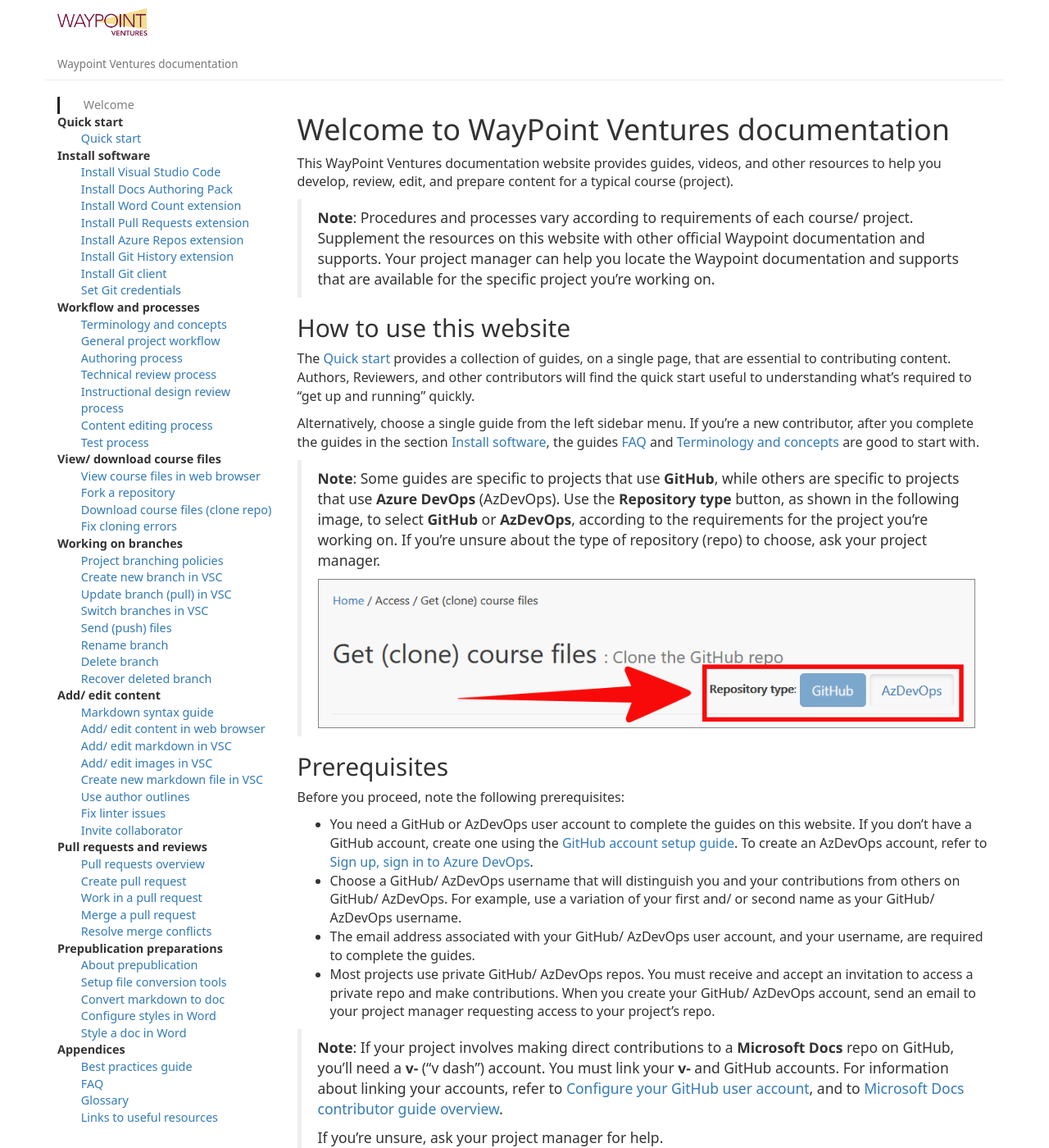
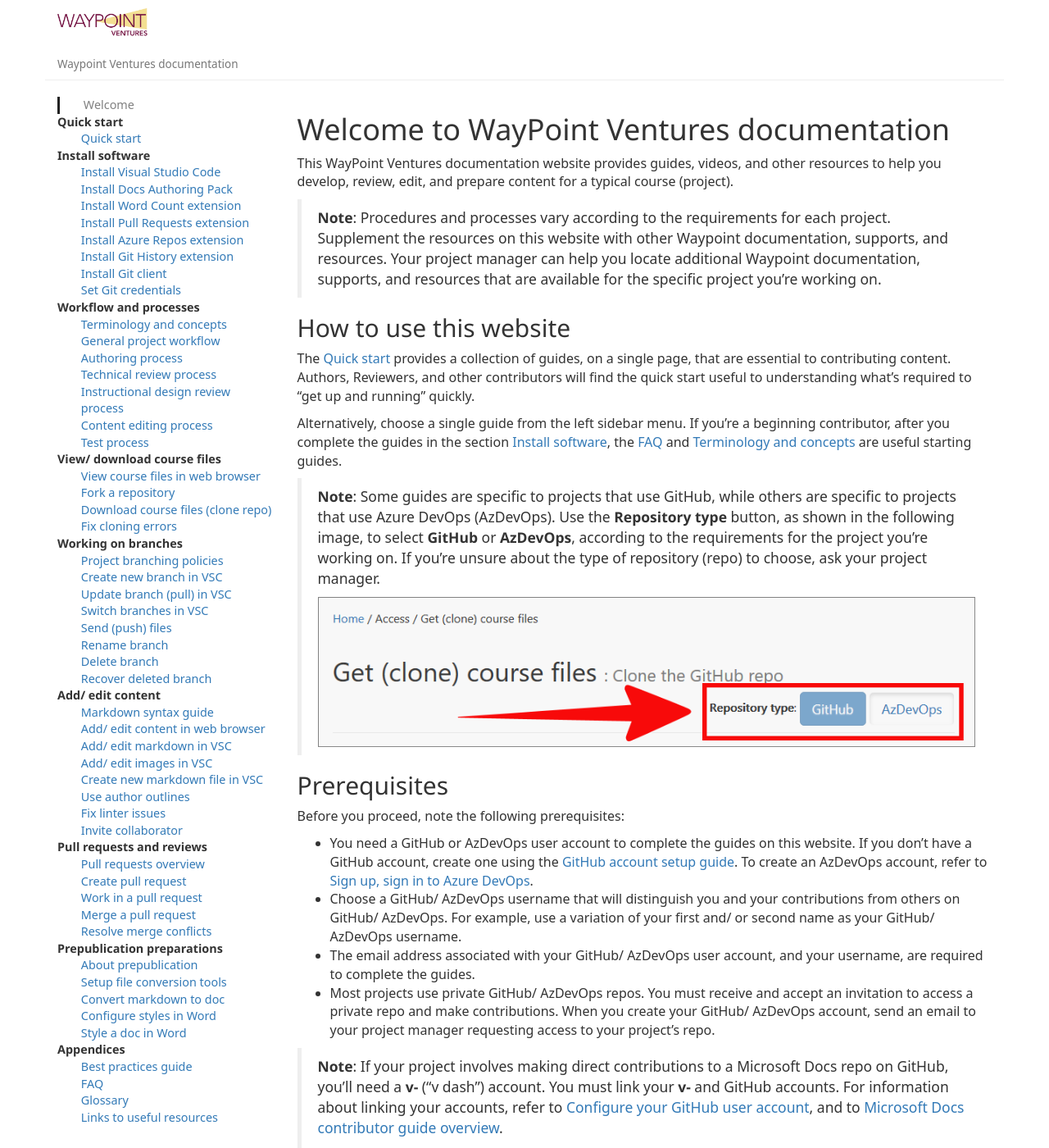
Before and after one commit to mkavana/docs, a Jekyll site: the page built from index.md, in a window 1280 px wide and 1400 px high. Shown: the whole window at 82% size. Built offline with Jekyll 4.4.1, drawn with Linux system fonts in a browser that asks for light colours; some web fonts are replaced.

Commit message:
add clarity to text

```diff
--- a/index.md
+++ b/index.md
@@ -10,16 +10,16 @@ date: 01 Apr 2020
 
 This WayPoint Ventures documentation website provides guides, videos, and other resources to help you develop, review, edit, and prepare content for a typical course (project).
 
-> **Note**: Procedures and processes vary according to requirements of each course/ project. Supplement the resources on this website with other official Waypoint documentation and supports. Your project manager can help you locate the Waypoint documentation and supports that are available for the specific project you're working on.
+> **Note**: Procedures and processes vary according to the requirements for each project. Supplement the resources on this website with other Waypoint documentation, supports, and resources. Your project manager can help you locate additional Waypoint documentation, supports, and resources that are available for the specific project you're working on.
 >
 
 ## How to use this website
 
 The [Quick start]({{site.baseurl}}/quickstart/quickstart.html) provides a collection of guides, on a single page, that are essential to contributing content. Authors, Reviewers, and other contributors will find the quick start useful to understanding what's required to "get up and running" quickly.
 
-Alternatively, choose a single guide from the left sidebar menu. If you're a new contributor, after you complete the guides in the section [Install software]({{site.baseurl}}/install/install-vsc.html), the guides [FAQ]({{site.baseurl}}/appendices/faq.html) and [Terminology and concepts]({{site.baseurl}}/workflow/terminology.html) are good to start with.
+Alternatively, choose a single guide from the left sidebar menu. If you're a beginning contributor, after you complete the guides in the section [Install software]({{site.baseurl}}/install/install-vsc.html), the [FAQ]({{site.baseurl}}/appendices/faq.html) and [Terminology and concepts]({{site.baseurl}}/workflow/terminology.html) are useful starting guides.
 
-> **Note**: Some guides are specific to projects that use **GitHub**, while others are specific to projects that use **Azure DevOps** (AzDevOps). Use the **Repository type** button, as shown in the following image, to select **GitHub** or **AzDevOps**, according to the requirements for the project you're working on. If you're unsure about the type of repository (repo) to choose, ask your project manager.
+> **Note**: Some guides are specific to projects that use GitHub, while others are specific to projects that use Azure DevOps (AzDevOps). Use the **Repository type** button, as shown in the following image, to select **GitHub** or **AzDevOps**, according to the requirements for the project you're working on. If you're unsure about the type of repository (repo) to choose, ask your project manager.
 >
 > ![The 'repository type' selector button](assets/images/00-welcome/repo-switch.png)
 >
@@ -33,7 +33,7 @@ Before you proceed, note the following prerequisites:
 - The email address associated with your GitHub/ AzDevOps user account, and your username, are required to complete the guides.
 - Most projects use private GitHub/ AzDevOps repos. You must receive and accept an invitation to access a private repo and make contributions. When you create your GitHub/ AzDevOps account, send an email to your project manager requesting access to your project's repo.
 
-> **Note**: If your project involves making direct contributions to a **Microsoft Docs** repo on GitHub, you'll need a **v-** ("v dash") account. You must link your **v-** and GitHub accounts. For information about linking your accounts, refer to [Configure your GitHub user account]({{site.baseurl}}/download-files/fork-repo.html#fork-config-user), and to [Microsoft Docs contributor guide overview](https://docs.microsoft.com/contribute/).
+> **Note**: If your project involves making direct contributions to a Microsoft Docs repo on GitHub, you'll need a **v-** ("v dash") account. You must link your **v-** and GitHub accounts. For information about linking your accounts, refer to [Configure your GitHub user account]({{site.baseurl}}/download-files/fork-repo.html#fork-config-user), and to [Microsoft Docs contributor guide overview](https://docs.microsoft.com/contribute/).
 >
 > If you're unsure, ask your project manager for help.
 >
```
